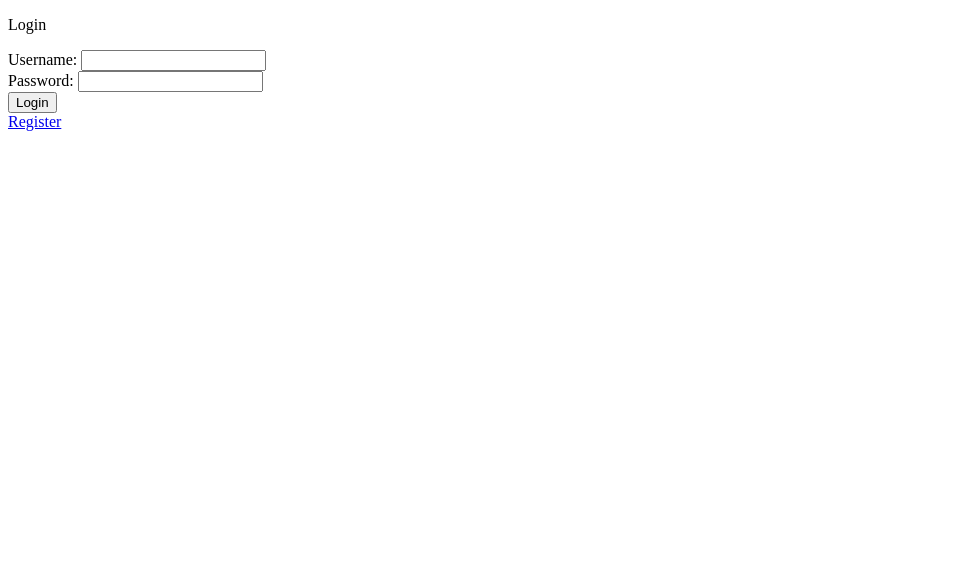
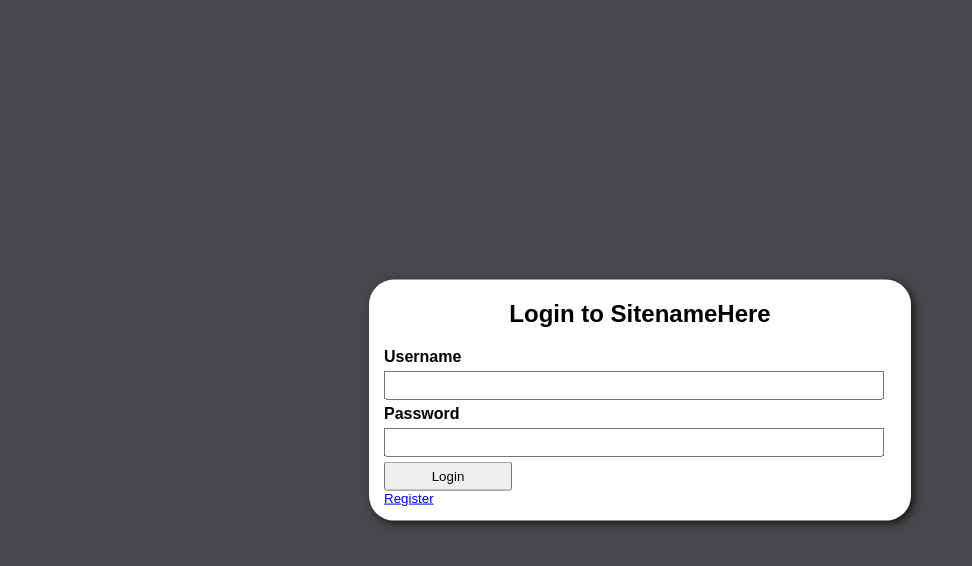
Before and after one commit to nooperation/slcms, a PHP site: page /login.php in a window 1280 px wide. Shown: the top 566 px of the page, without its empty margins (0-972 px from the left). Run offline with PHP 8.4, Linux system fonts and the light colour scheme; some libraries are stand-ins or nearby versions.

Commit message:
Started making the login page less plain

```diff
--- /dev/null
+++ b/css/login.css
@@ -0,0 +1,59 @@
+body {
+    background-color: rgba(72, 71, 75, 1.0);
+    font: 10pt arial;
+    width: 100%;
+    height: 100%;
+
+}
+
+.loginBox {
+    overflow: auto;
+    overflow-x: hidden;
+    background-color: white;
+    align-content: center;
+    margin: auto;
+    width: 512px;
+    border-radius: 25px;
+    box-shadow: 3px 3px 8px #181818;
+    padding-left: 15px;
+    padding-right: 15px;
+    padding-bottom: 15px;
+
+
+    position: absolute;
+    top: 50%;
+    left: 50%;
+    margin-right: -50%;
+    transform: translate(-50%, -50%)
+
+}
+
+input {
+    padding: 5px;
+    margin-bottom: 5px;
+    margin-top: 5px;
+    width: 95%;
+}
+
+button {
+    horiz-align: center;
+    padding: 5px;
+    width: 128px;
+}
+h2 {
+    font-size: 24px;
+    text-align: center;
+}
+label {
+    font-size: 16px;
+    font-weight: bold;
+}
+input.password {
+    background-color: #a1aec7;
+}
+input.username {
+    background-color: #a1aec7;
+}
+.defaultText {
+    color: red;
+}
--- a/js/app.js
+++ b/js/app.js
@@ -9,7 +9,7 @@ var currentGraph = null;
 
 myApp.controller('userPageController',['$http', '$timeout', '$scope', function($http, $timeout, $scope){
     var base = this;
-    var servers = [];
+    this.servers = [];
 
     this.isShown = function(publicToken) {
         return true; //selectedServer == serverId;
--- /dev/null
+++ b/js/loginApp.js
@@ -0,0 +1,5 @@
+var loginApp = angular.module('loginApp', []);
+
+loginApp.controller('loginPageController',['$http', '$timeout', '$scope', function($http, $timeout, $scope) {
+    this.foo = "Hello!";
+}]);
--- a/login.php
+++ b/login.php
@@ -54,18 +54,25 @@ if(isset($_POST['username']) && isset($_POST['password']))
 
 ?>
 
-<!DOCTYPE html>
-<html>
-<head lang="en">
-	<meta charset="UTF-8">
-	<title></title>
-</head>
-<body>
-<div>
-	<p>Login</p>
+<!DOCTYPE HTML PUBLIC "-//W3C//DTD HTML 4.01 Transitional//EN" "http://www.w3.org/TR/html4/loose.dtd">
+<html ng-app="loginApp">
+	<head>
+		<title>Simstats Login</title>
+
+		<script type="text/javascript" src="http://www.google.com/jsapi"></script>
+		<script type="text/javascript" src="//ajax.googleapis.com/ajax/libs/angularjs/1.3.5/angular.min.js"></script>
+
+		<script type="text/javascript" src="./js/loginApp.js"></script>
+		<script type="text/javascript" src="./js/jquery.js"></script>
+
+		<link rel="stylesheet" type="text/css" href="css/login.css">
+	</head>
+<body  ng-controller="loginPageController as loginPage">
+<div class="loginBox">
+	<h2>Login to SitenameHere</h2>
 	<form action="login.php" method="post">
-		<div><label for="username">Username:</label> <input type="text" name="username" id="username"></div>
-		<div><label for="password">Password:</label> <input type="password" name="password" id="password"></div>
+		<div><label for="username">Username</label><div></div><input type="text" name="username" id="username"></div>
+		<div><label for="password">Password</div></label><div> <input type="password" name="password" id="password"></div>
 		<div><button type="submit">Login</button> </div>
 	</form>
 	<?php
```
